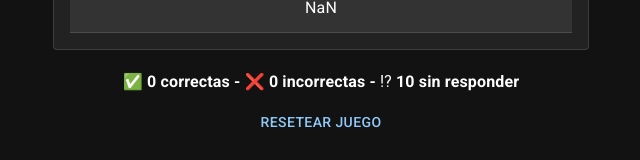
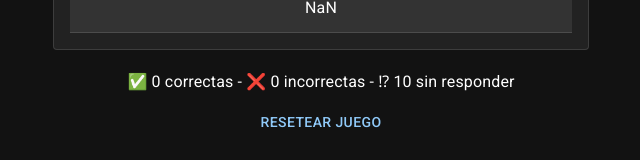
Before and after one commit to johnsi15/javascript-quiz, a React (Vite) app: page / in a window 1280 px wide. Both pictures are taken after a click on the button "¡EMPEZAR EL JUEGO!". Shown: the part 548-708 px from the top of the page, without its empty margins (319-959 px from the left). Built offline with nearby package versions, Linux system fonts and the light colour scheme; a web font is replaced by a local one.

Commit message:
Changes footer component

```diff
--- a/src/Footer.tsx
+++ b/src/Footer.tsx
@@ -1,4 +1,4 @@
-import { Button } from '@mui/material'
+import { Button, Stack } from '@mui/material'
 import { useQuestionData } from './hooks/useQuestionsData'
 import { useQuestionsStore } from './store/questions'
 
@@ -12,7 +12,10 @@ export function Footer () {
 
   return (
     <footer style={{ marginTop: 20, display: 'flex', flexDirection: 'column', gap: 10, alignItems: 'center' }}>
-      <strong>{`✅ ${correct} correctas - ❌ ${incorrect} incorrectas - ⁉ ${unanswered} sin responder`}</strong>
+
+      <Stack direction="row" spacing={2}>
+        {`✅ ${correct} correctas - ❌ ${incorrect} incorrectas - ⁉ ${unanswered} sin responder`}
+      </Stack>
 
       <Button onClick={handleClick}>
         Resetear juego
```
